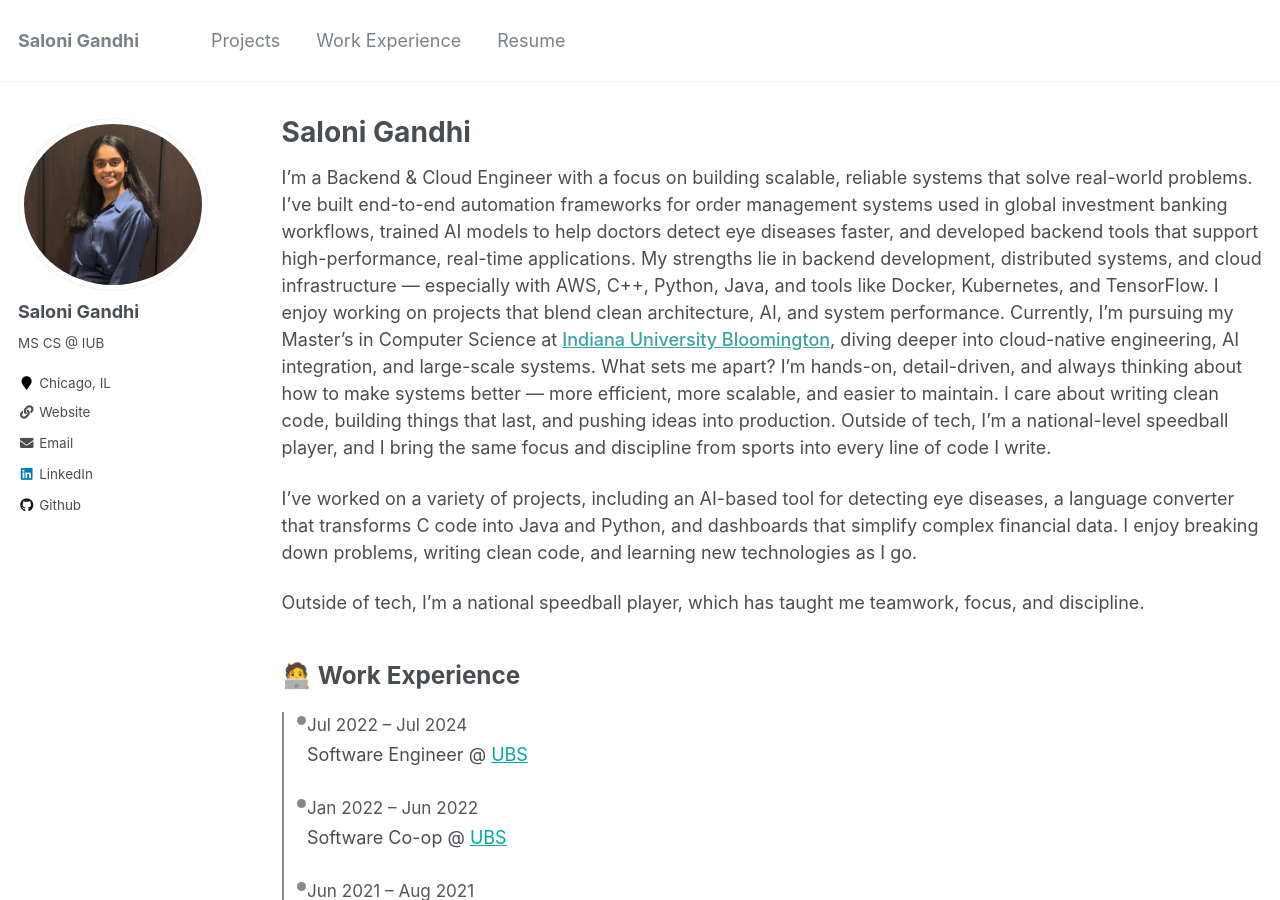
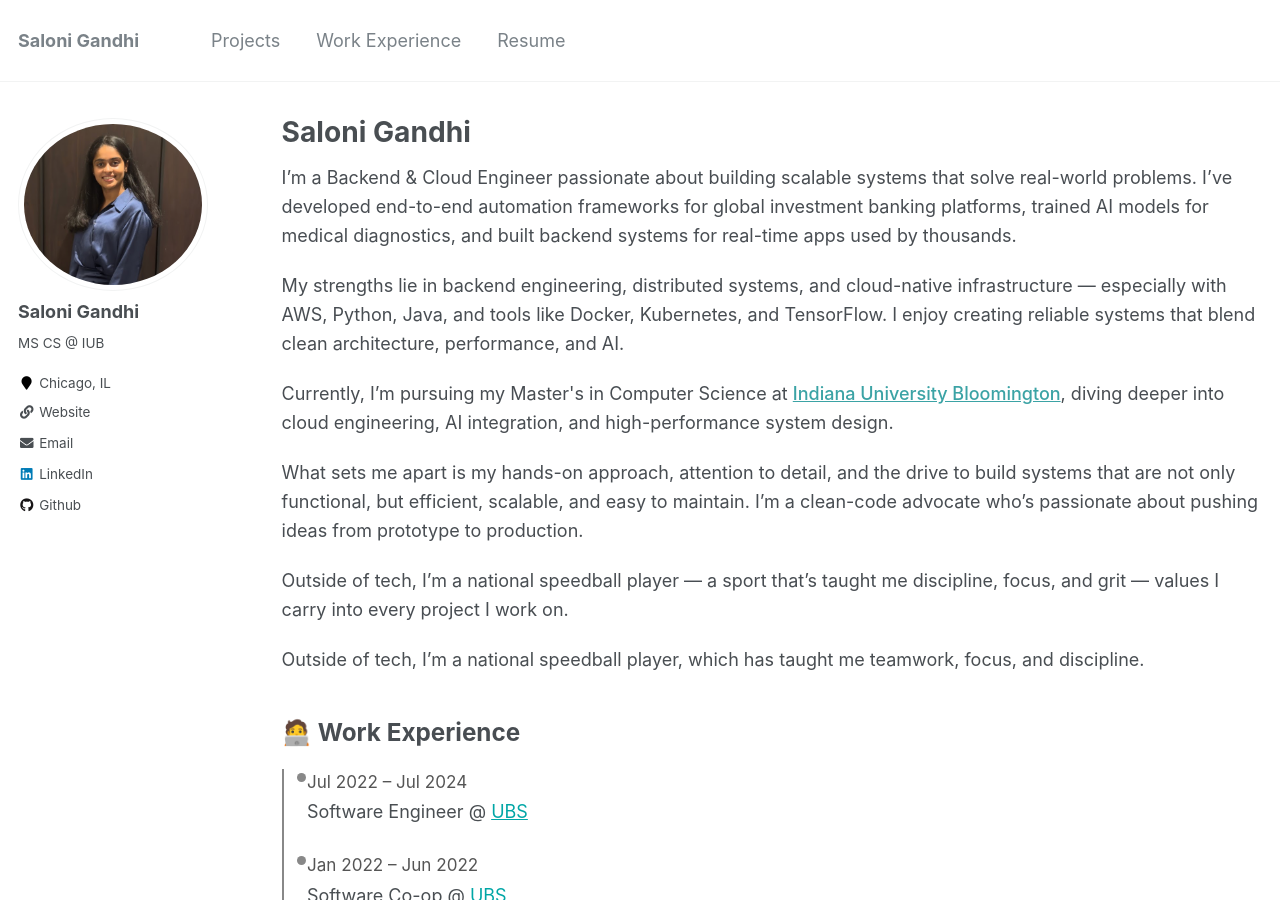
Before and after one commit to saloni111/saloni111.github.io, a Jekyll site: the page built from _pages/about.md, in a window 1280 px wide and 900 px high. Built offline with Jekyll 4.4.1, drawn with Linux system fonts in a browser that asks for light colours.

Commit message:
Update about.md

```diff
--- a/_pages/about.md
+++ b/_pages/about.md
@@ -73,20 +73,24 @@ redirect_from:
 }
 </style>
 
-<p>
-I’m a Backend & Cloud Engineer with a focus on building scalable, reliable systems that solve real-world problems. I’ve built end-to-end automation frameworks for order management systems used in global investment banking workflows, trained AI models to help doctors detect eye diseases faster, and developed backend tools that support high-performance, real-time applications.
-
-My strengths lie in backend development, distributed systems, and cloud infrastructure — especially with AWS, C++, Python, Java, and tools like Docker, Kubernetes, and TensorFlow. I enjoy working on projects that blend clean architecture, AI, and system performance.
-
-Currently, I’m pursuing my Master’s in Computer Science at <a href="https://bloomington.iu.edu" target="_blank" style="color: #3BA3A5; font-weight: 500;">Indiana University Bloomington</a>, diving deeper into cloud-native engineering, AI integration, and large-scale systems.
-
-What sets me apart? I’m hands-on, detail-driven, and always thinking about how to make systems better — more efficient, more scalable, and easier to maintain. I care about writing clean code, building things that last, and pushing ideas into production.
-
-Outside of tech, I’m a national-level speedball player, and I bring the same focus and discipline from sports into every line of code I write.
+<p style="font-size: 1rem; color: #484D52; line-height: 1.6; margin-bottom: 1.2rem;">
+I’m a Backend & Cloud Engineer passionate about building scalable systems that solve real-world problems. I’ve developed end-to-end automation frameworks for global investment banking platforms, trained AI models for medical diagnostics, and built backend systems for real-time apps used by thousands.
 </p>
 
-<p>
-I’ve worked on a variety of projects, including an AI-based tool for detecting eye diseases, a language converter that transforms C code into Java and Python, and dashboards that simplify complex financial data. I enjoy breaking down problems, writing clean code, and learning new technologies as I go.
+<p style="font-size: 1rem; color: #484D52; line-height: 1.6; margin-bottom: 1.2rem;">
+My strengths lie in backend engineering, distributed systems, and cloud-native infrastructure — especially with AWS, Python, Java, and tools like Docker, Kubernetes, and TensorFlow. I enjoy creating reliable systems that blend clean architecture, performance, and AI.
+</p>
+
+<p style="font-size: 1rem; color: #484D52; line-height: 1.6; margin-bottom: 1.2rem;">
+Currently, I’m pursuing my Master's in Computer Science at <a href="https://bloomington.iu.edu" target="_blank" style="color: #3BA3A5; font-weight: 500;">Indiana University Bloomington</a>, diving deeper into cloud engineering, AI integration, and high-performance system design.
+</p>
+
+<p style="font-size: 1rem; color: #484D52; line-height: 1.6; margin-bottom: 1.2rem;">
+What sets me apart is my hands-on approach, attention to detail, and the drive to build systems that are not only functional, but efficient, scalable, and easy to maintain. I’m a clean-code advocate who’s passionate about pushing ideas from prototype to production.
+</p>
+
+<p style="font-size: 1rem; color: #484D52; line-height: 1.6; margin-bottom: 1.2rem;">
+Outside of tech, I’m a national speedball player — a sport that’s taught me discipline, focus, and grit — values I carry into every project I work on.
 </p>
 
 <p>
```
